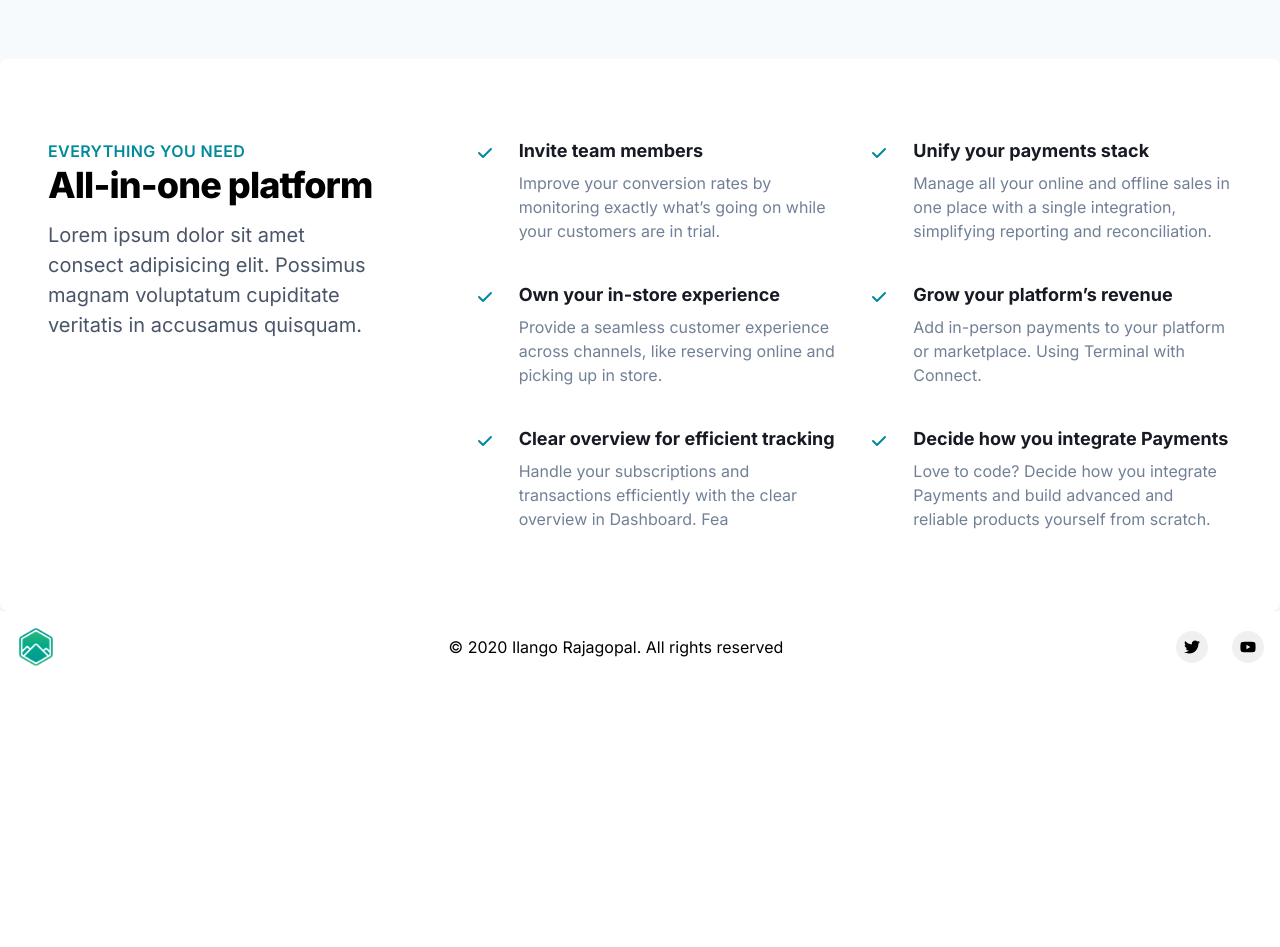
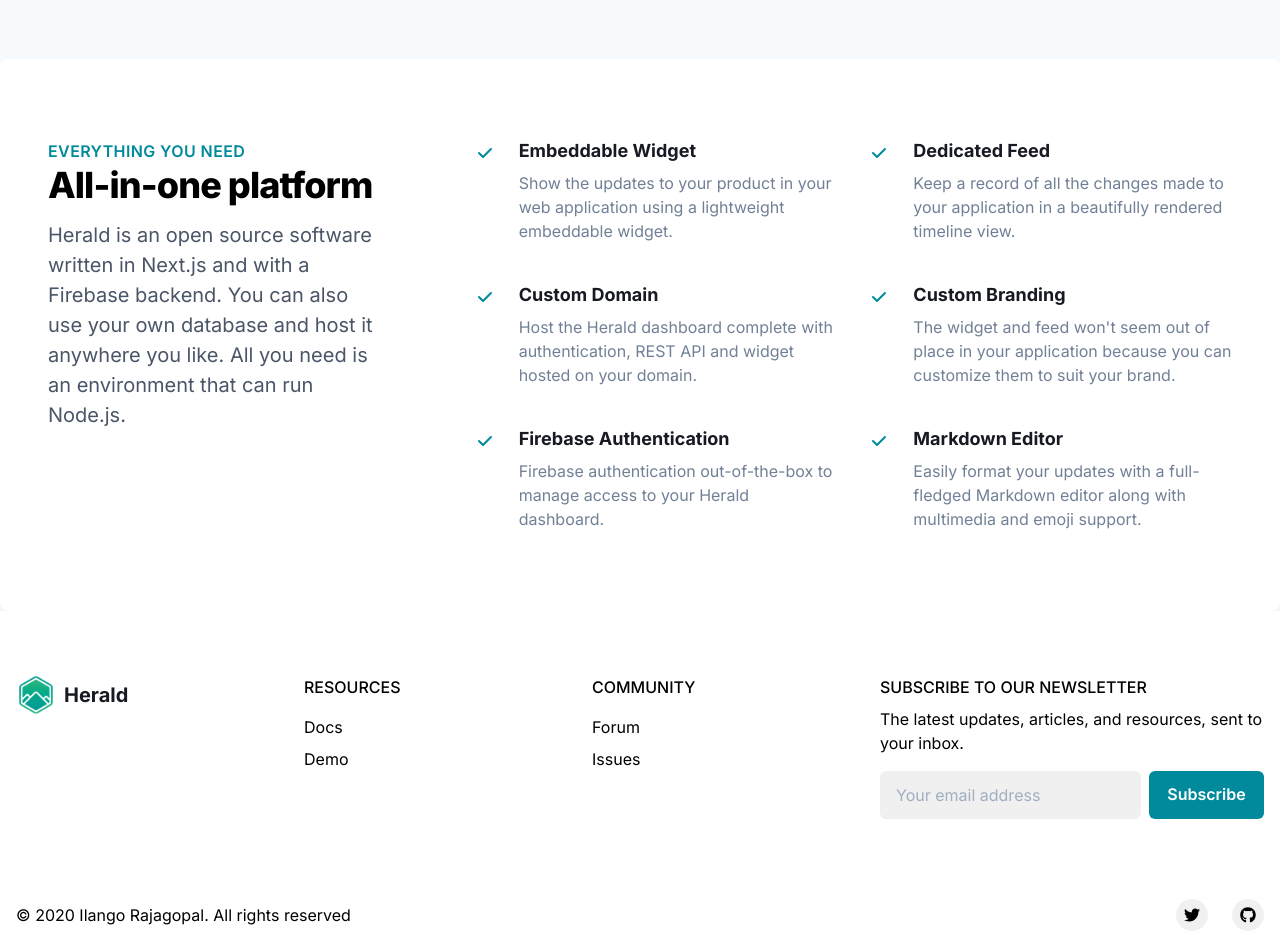
Before and after one commit to 0xi4o/useherald.com, a Next.js app: page / in a window 1280 px wide. Shown: the part 500-1447 px from the top of the page. Before the commit the page ends 1183 px from the top, so only its background shows below. Built offline with nearby package versions, Linux system fonts and the light colour scheme.

Commit message:
Update features and footer

```diff
--- a/components/Features.js
+++ b/components/Features.js
@@ -98,9 +98,10 @@
 							textAlign={{ base: 'center', sm: 'left' }}
 							color={useColorModeValue('gray.600', 'gray.500')}
 						>
-							Lorem ipsum dolor sit amet consect adipisicing elit.
-							Possimus magnam voluptatum cupiditate veritatis in
-							accusamus quisquam.
+							Herald is an open source software written in Next.js
+							and with a Firebase backend. You can also use your
+							own database and host it anywhere you like. All you
+							need is an environment that can run Node.js.
 						</chakra.p>
 					</Box>
 					<GridItem colSpan={2}>
@@ -111,38 +112,34 @@
 							gridColumnGap={{ md: 8 }}
 							gridRowGap={{ md: 10 }}
 						>
-							<Feature title='Invite team members'>
-								Improve your conversion rates by monitoring
-								exactly what’s going on while your customers are
-								in trial.{' '}
+							<Feature title='Embeddable Widget'>
+								Show the updates to your product in your web
+								application using a lightweight embeddable
+								widget.
 							</Feature>
-							<Feature title='Unify your payments stack'>
-								Manage all your online and offline sales in one
-								place with a single integration, simplifying
-								reporting and reconciliation.
+							<Feature title='Dedicated Feed'>
+								Keep a record of all the changes made to your
+								application in a beautifully rendered timeline
+								view.
 							</Feature>
-							<Feature title='Own your in-store experience'>
-								{' '}
-								Provide a seamless customer experience across
-								channels, like reserving online and picking up
-								in store.
+							<Feature title='Custom Domain'>
+								Host the Herald dashboard complete with
+								authentication, REST API and widget hosted on
+								your domain.
 							</Feature>
-							<Feature title='Grow your platform’s revenue'>
-								{' '}
-								Add in-person payments to your platform or
-								marketplace. Using Terminal with Connect.{' '}
+							<Feature title='Custom Branding'>
+								The widget and feed won't seem out of place in
+								your application because you can customize them
+								to suit your brand.
 							</Feature>
-							<Feature title='Clear overview for efficient tracking'>
-								{' '}
-								Handle your subscriptions and transactions
-								efficiently with the clear overview in
-								Dashboard. Fea
+							<Feature title='Firebase Authentication'>
+								Firebase authentication out-of-the-box to manage
+								access to your Herald dashboard.
 							</Feature>
-							<Feature title='Decide how you integrate Payments'>
-								{' '}
-								Love to code? Decide how you integrate Payments
-								and build advanced and reliable products
-								yourself from scratch.{' '}
+							<Feature title='Markdown Editor'>
+								Easily format your updates with a full-fledged
+								Markdown editor along with multimedia and emoji
+								support.
 							</Feature>
 						</Stack>
 					</GridItem>
--- a/components/Footer.js
+++ b/components/Footer.js
@@ -1,13 +1,27 @@
 import Image from 'next/image';
 import {
 	chakra,
+	Box,
+	Button,
 	Container,
+	Input,
+	Link,
+	SimpleGrid,
 	Stack,
 	Text,
+	VisuallyHidden,
 	useColorModeValue,
-	VisuallyHidden,
 } from '@chakra-ui/react';
-import { FaInstagram, FaTwitter, FaYoutube } from 'react-icons/fa';
+import { FaGithub, FaTwitter } from 'react-icons/fa';
+import React from 'react';
+
+const ListHeader = ({ children }) => {
+	return (
+		<Text fontWeight={'500'} fontSize={'md'} mb={2} casing='uppercase'>
+			{children}
+		</Text>
+	);
+};
 
 const SocialButton = ({ children, label, href }) => {
 	return (
@@ -41,20 +55,110 @@
 			<Container
 				as={Stack}
 				maxW='container.xl'
+				py={16}
+				direction={{ base: 'column', md: 'row' }}
+				spacing={4}
+				justify={{ base: 'center', md: 'space-between' }}
+				align={{ base: 'center', md: 'center' }}
+			>
+				<SimpleGrid
+					w='full'
+					templateColumns={{ sm: '1fr 1fr', md: '2fr 2fr 2fr 3fr' }}
+					spacing={8}
+				>
+					<Stack
+						direction={'row'}
+						justify={'flex-start'}
+						align={'flex-start'}
+					>
+						<chakra.div
+							d='flex'
+							alignItems='center'
+							justifyContent='start'
+						>
+							<Image src='/logo.png' width={40} height={40} />
+							<chakra.span
+								fontSize='xl'
+								fontWeight='bold'
+								color={useColorModeValue('gray.900', 'white')}
+								ml={2}
+							>
+								Herald
+							</chakra.span>
+						</chakra.div>
+					</Stack>
+					<Stack align={'flex-start'}>
+						<ListHeader>Resources</ListHeader>
+						<Link href={'#'}>Docs</Link>
+						<Link href={'#'}>Demo</Link>
+					</Stack>
+					<Stack align={'flex-start'}>
+						<ListHeader>Community</ListHeader>
+						<Link href={'#'}>Forum</Link>
+						<Link href={'#'}>Issues</Link>
+					</Stack>
+					<Stack align={'flex-end'}>
+						<Box>
+							<ListHeader>Subscribe to our newsletter</ListHeader>
+							<Text mb={4}>
+								The latest updates, articles, and resources,
+								sent to your inbox.
+							</Text>
+							<Stack direction={'row'}>
+								<Input
+									placeholder={'Your email address'}
+									bg={useColorModeValue(
+										'blackAlpha.100',
+										'whiteAlpha.100'
+									)}
+									border={0}
+									_focus={{
+										bg: 'whiteAlpha.300',
+									}}
+									h={12}
+								/>
+								<Button
+									colorScheme='brand'
+									color={useColorModeValue(
+										'white',
+										'gray.800'
+									)}
+									_hover={{
+										bg: 'green.600',
+									}}
+									aria-label='Subscribe'
+									px={8}
+									h={12}
+								>
+									Subscribe
+								</Button>
+							</Stack>
+						</Box>
+					</Stack>
+				</SimpleGrid>
+			</Container>
+			<Container
+				as={Stack}
+				maxW='container.xl'
 				py={4}
 				direction={{ base: 'column', md: 'row' }}
 				spacing={4}
 				justify={{ base: 'center', md: 'space-between' }}
 				align={{ base: 'center', md: 'center' }}
 			>
-				<Image src='/logo.png' width={40} height={40} />
 				<Text>© 2020 Ilango Rajagopal. All rights reserved</Text>
 				<Stack direction={'row'} spacing={6}>
-					<SocialButton label={'Twitter'} href={'#'}>
+					<SocialButton
+						label={'Twitter'}
+						href={'https://twitter.com/_ilango'}
+					>
 						<FaTwitter />
 					</SocialButton>
-					<SocialButton label={'YouTube'} href={'#'}>
-						<FaYoutube />
+					<SocialButton
+						label={'GitHub'}
+						href={'https://github.com/ilangorajagopal'}
+					>
+						<FaGithub />
 					</SocialButton>
 				</Stack>
 			</Container>
```
